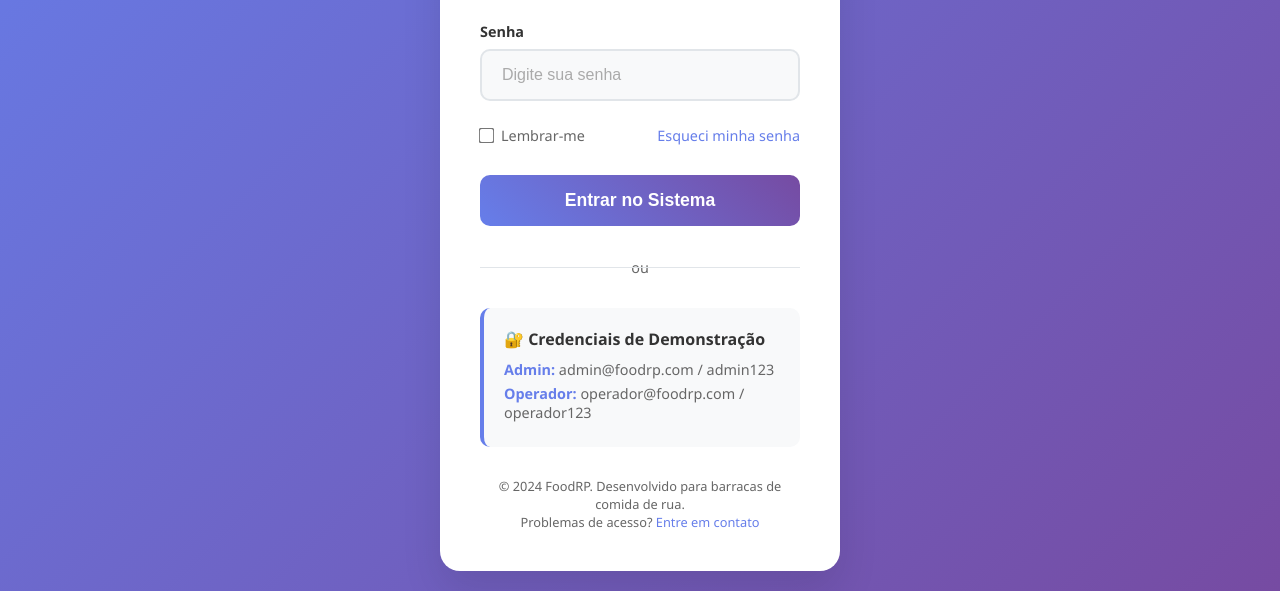
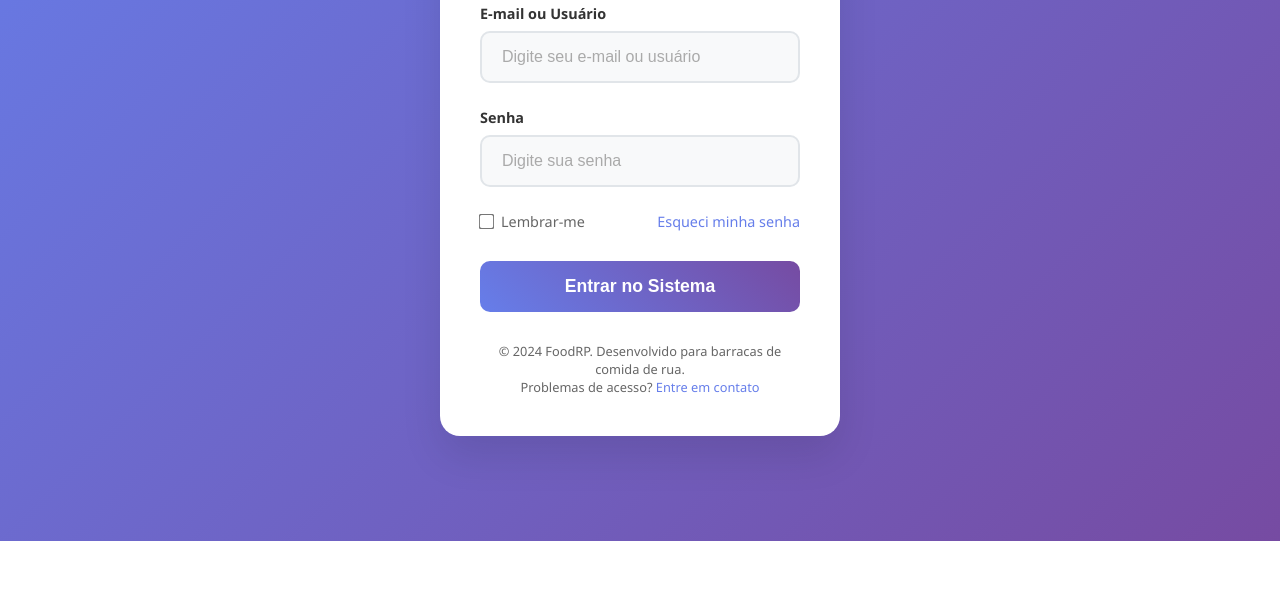
Before and after one commit to LucasTrindadeLangaro/foodrp, a plain HTML site: page index.html in a window 1280 px wide. Shown: the part 259-850 px from the top of the page. After the commit the page ends 800 px from the top, so only its background shows below. Drawn offline with Linux system fonts and the light colour scheme.

Commit message:
Add files via upload

```diff
--- a/index.html
+++ b/index.html
@@ -321,15 +321,15 @@
             </button>
         </form>
 
-        <div class="divider">
+         <!--<div class="divider">
             <span>ou</span>
         </div>
 
-        <div class="demo-credentials">
+       <div class="demo-credentials">
             <h3>🔐 Credenciais de Demonstração</h3>
             <p><strong>Admin:</strong> admin@foodrp.com / admin123</p>
             <p><strong>Operador:</strong> operador@foodrp.com / operador123</p>
-        </div>
+        </div>-->
 
         <div class="footer">
             <p>© 2024 FoodRP. Desenvolvido para barracas de comida de rua.</p>
```
